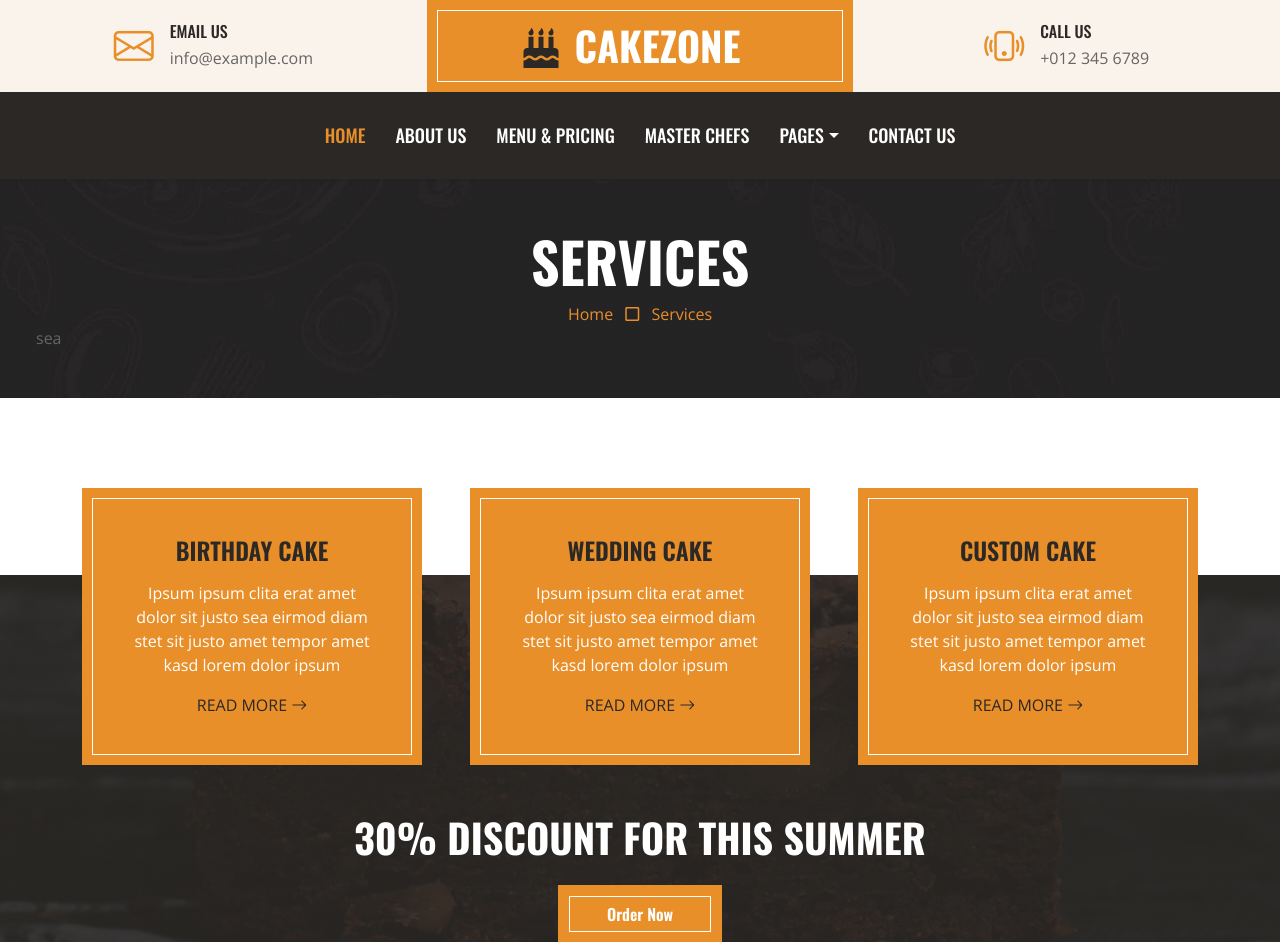
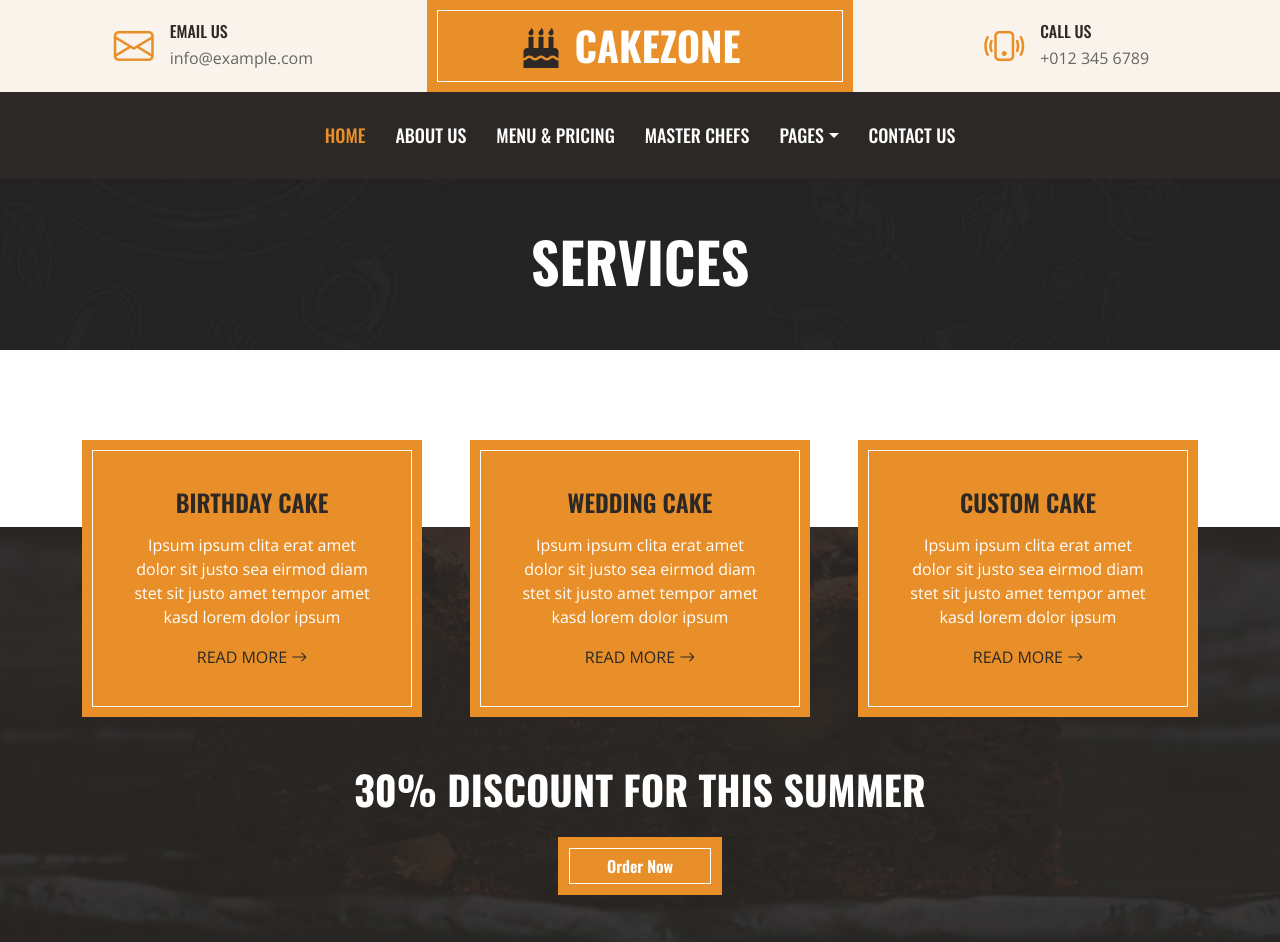
Before and after one commit to wlady3190/django_bakery, a Django app: page /service/ in a window 1280 px wide. Shown: the top 942 px of the page. Run offline with Django 4.2, Linux system fonts and the light colour scheme; some libraries are stand-ins or nearby versions.

Commit message:
setting up base

```diff
--- a/core/templates/core/about.html
+++ b/core/templates/core/about.html
@@ -8,9 +8,6 @@
         <div class="row">
             <div class="col-12 text-center">
                 <h1 class="display-4 text-uppercase text-white">About Us</h1>
-                <a href="">Home</a>
-                <i class="far fa-square text-primary px-2"></i>
-                <a href="">About</a>
             </div>
         </div>
     </div>
--- a/core/templates/core/contact.html
+++ b/core/templates/core/contact.html
@@ -10,9 +10,6 @@
         <div class="row">
             <div class="col-12 text-center">
                 <h1 class="display-4 text-uppercase text-white">Contact Us</h1>
-                <a href="">Home</a>
-                <i class="far fa-square text-primary px-2"></i>
-                <a href="">Contact</a>
             </div>
         </div>
     </div>
--- a/core/templates/core/index.html
+++ b/core/templates/core/index.html
@@ -15,9 +15,9 @@
                     <h1 class="display-1 text-uppercase text-white mb-4">CakeZone</h1>
                     <h1 class="text-uppercase text-white">The Best Cake In London</h1>
                     <div class="d-flex align-items-center justify-content-center justify-content-lg-start pt-5">
-                        <a href="" class="btn btn-primary border-inner py-3 px-5 me-5">Read More</a>
+
                         <button type="button" class="btn-play" data-bs-toggle="modal"
-                            data-src="https://www.youtube.com/embed/DWRcNpR6Kdc" data-bs-target="#videoModal">
+                            data-src="https://www.youtube.com/embed/uYAlFoMHfcc" data-bs-target="#videoModal">
                             <span></span>
                         </button>
                         <h5 class="font-weight-normal text-white m-0 ms-4 d-none d-sm-block">Play Video</h5>
--- a/core/templates/core/menu.html
+++ b/core/templates/core/menu.html
@@ -9,9 +9,6 @@
         <div class="row">
             <div class="col-12 text-center">
                 <h1 class="display-4 text-uppercase text-white">Menu & Pricing</h1>
-                <a href="">Home</a>
-                <i class="far fa-square text-primary px-2"></i>
-                <a href="">Menu & Pricing</a>
             </div>
         </div>
     </div>
--- a/core/templates/core/service.html
+++ b/core/templates/core/service.html
@@ -9,10 +9,8 @@
         <div class="row">
             <div class="col-12 text-center">
                 <h1 class="display-4 text-uppercase text-white">Services</h1>
-                <a href="">Home</a>
-                <i class="far fa-square text-primary px-2"></i>
-                <a href="">Services</a>
-            </div>sea
+
+            </div>
         </div>
     </div>
     <!-- Page Header End -->
--- a/core/templates/core/team.html
+++ b/core/templates/core/team.html
@@ -10,9 +10,6 @@
         <div class="row">
             <div class="col-12 text-center">
                 <h1 class="display-4 text-uppercase text-white">Master Chefs</h1>
-                <a href="">Home</a>
-                <i class="far fa-square text-primary px-2"></i>
-                <a href="">Master Chefs</a>
             </div>
         </div>
     </div>
--- a/core/templates/core/testimonial.html
+++ b/core/templates/core/testimonial.html
@@ -10,9 +10,6 @@
         <div class="row">
             <div class="col-12 text-center">
                 <h1 class="display-4 text-uppercase text-white">Testimonial</h1>
-                <a href="">Home</a>
-                <i class="far fa-square text-primary px-2"></i>
-                <a href="">Testimonial</a>
             </div>
         </div>
     </div>
```
